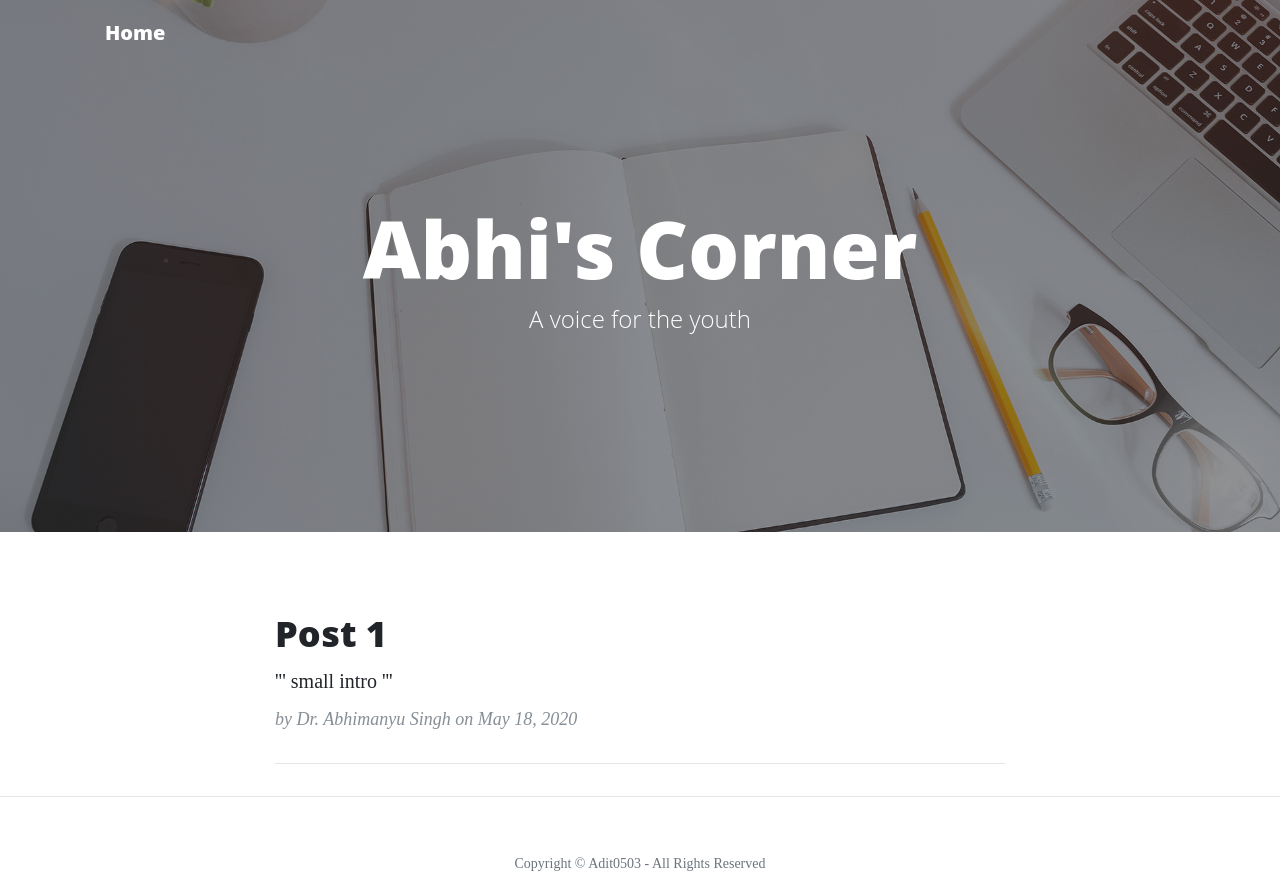
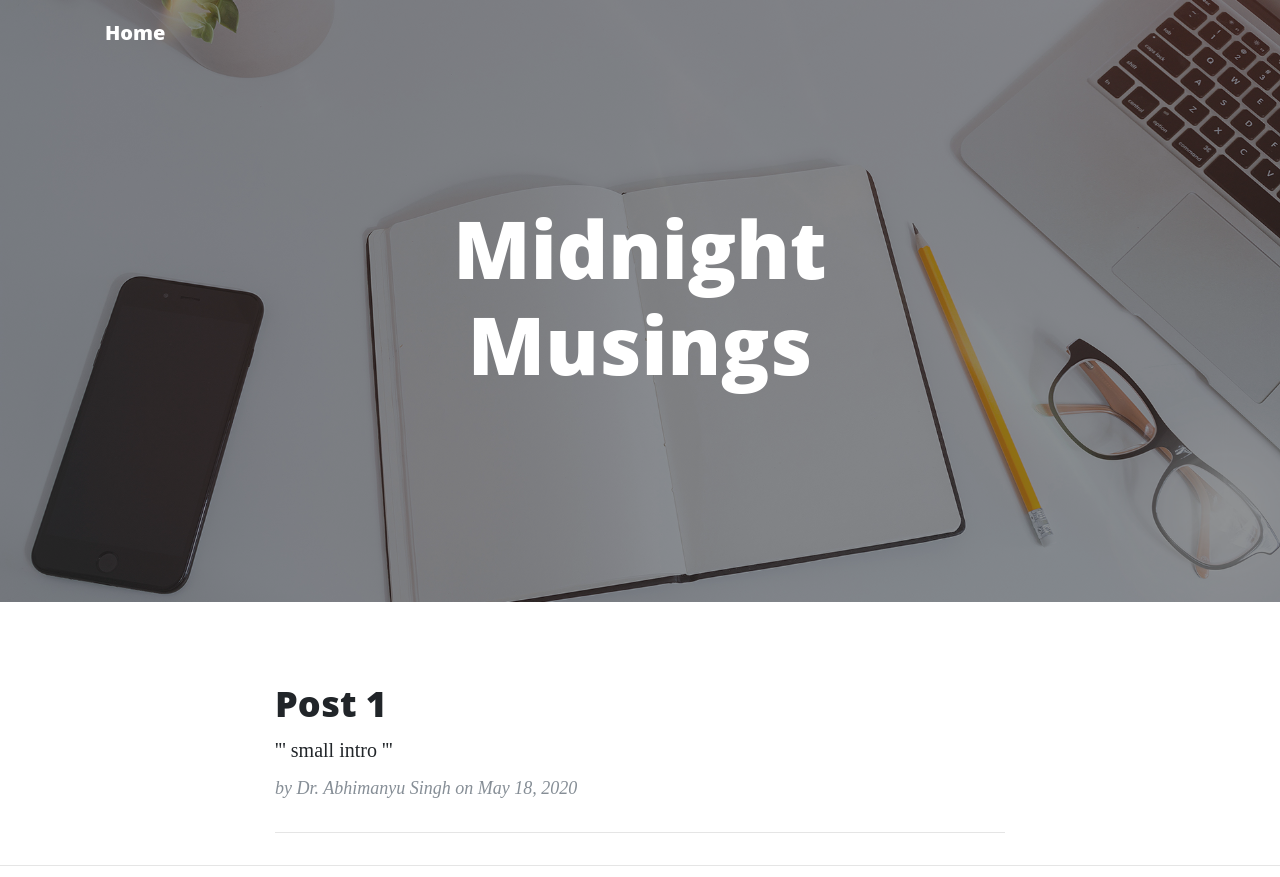
Before and after one commit to adit0503/Abhimanyu_Blog_Netlify, a plain HTML site: page index.html in a window 1280 px wide. Shown: the top 877 px of the page. Drawn offline with Linux system fonts and the light colour scheme.

Commit message:
title added

```diff
--- a/index.html
+++ b/index.html
@@ -33,8 +33,8 @@
       <div class="row">
         <div class="col-lg-8 col-md-10 mx-auto">
           <div class="site-heading">
-            <h1> Abhi's Corner</h1>
-            <span class="subheading"> A voice for the youth </span>
+            <h1> Midnight Musings </h1>
+            <span class="subheading">  </span>
           </div>
         </div>
       </div>
```
